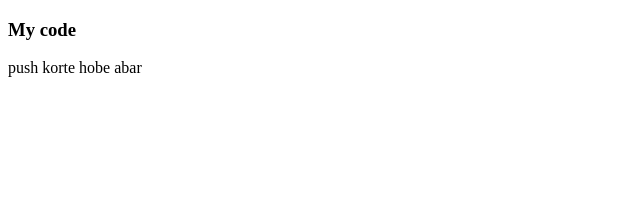
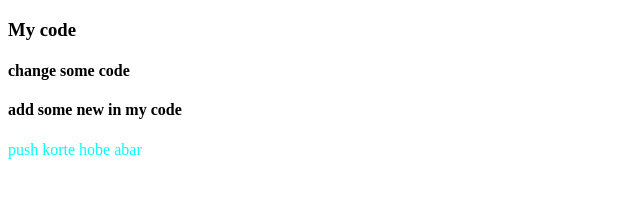
Before and after one commit to Faridhosen4563/My_second_repo, a plain HTML site: page index.html in a window 1280 px wide. Shown: the whole page, without its empty margins (0-640 px from the left). Drawn offline with Linux system fonts and the light colour scheme.

Commit message:
add some css

```diff
--- a/index.html
+++ b/index.html
@@ -5,9 +5,12 @@
     <meta http-equiv="X-UA-Compatible" content="IE=edge">
     <meta name="viewport" content="width=device-width, initial-scale=1.0">
     <title>my repo</title>
+    <link rel="stylesheet" href="style.css">
 </head>
 <body>
     <h3>My code</h3>
+    <h4> change some code</h4>
+    <h4>add some new in my code</h4>
     <p> push korte hobe abar </p>
 </body>
 </html>
--- /dev/null
+++ b/style.css
@@ -0,0 +1,3 @@
+p{
+    color:aqua;
+}
```
